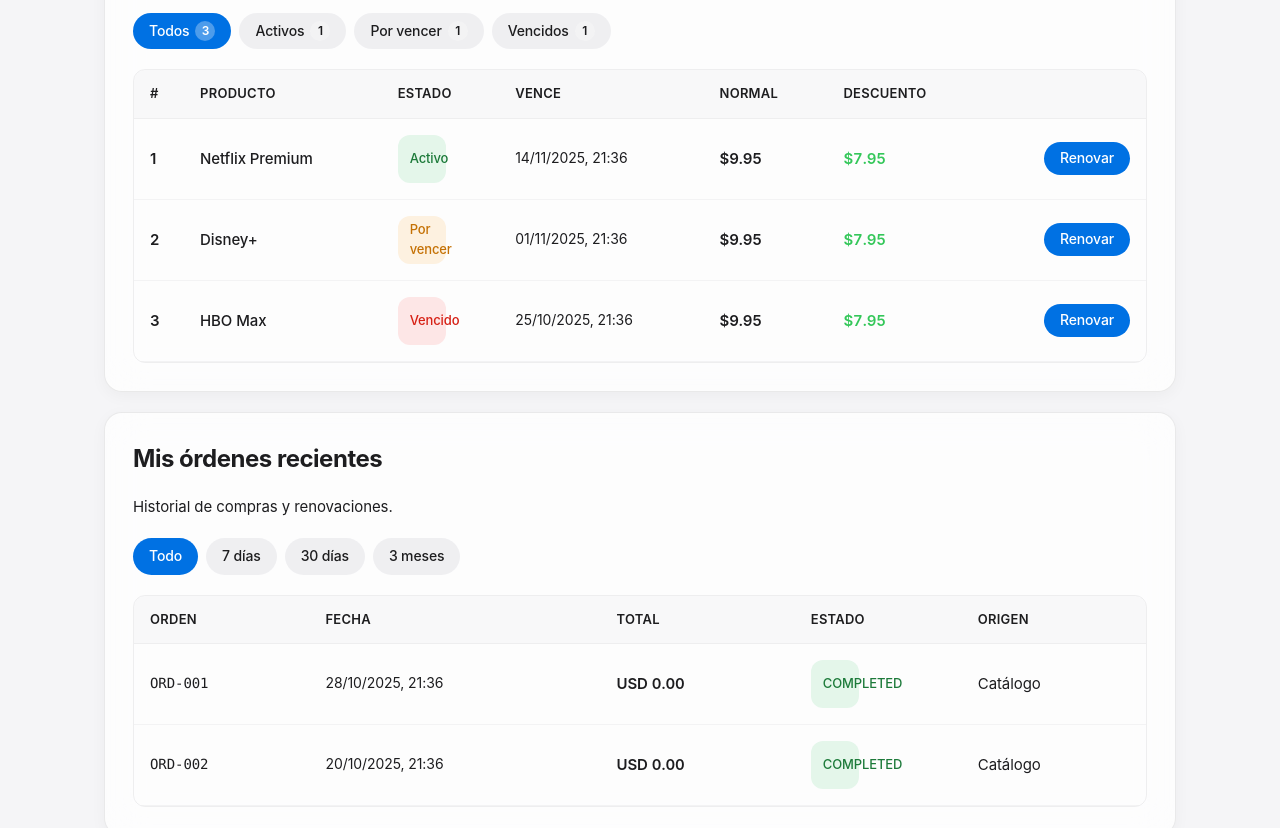
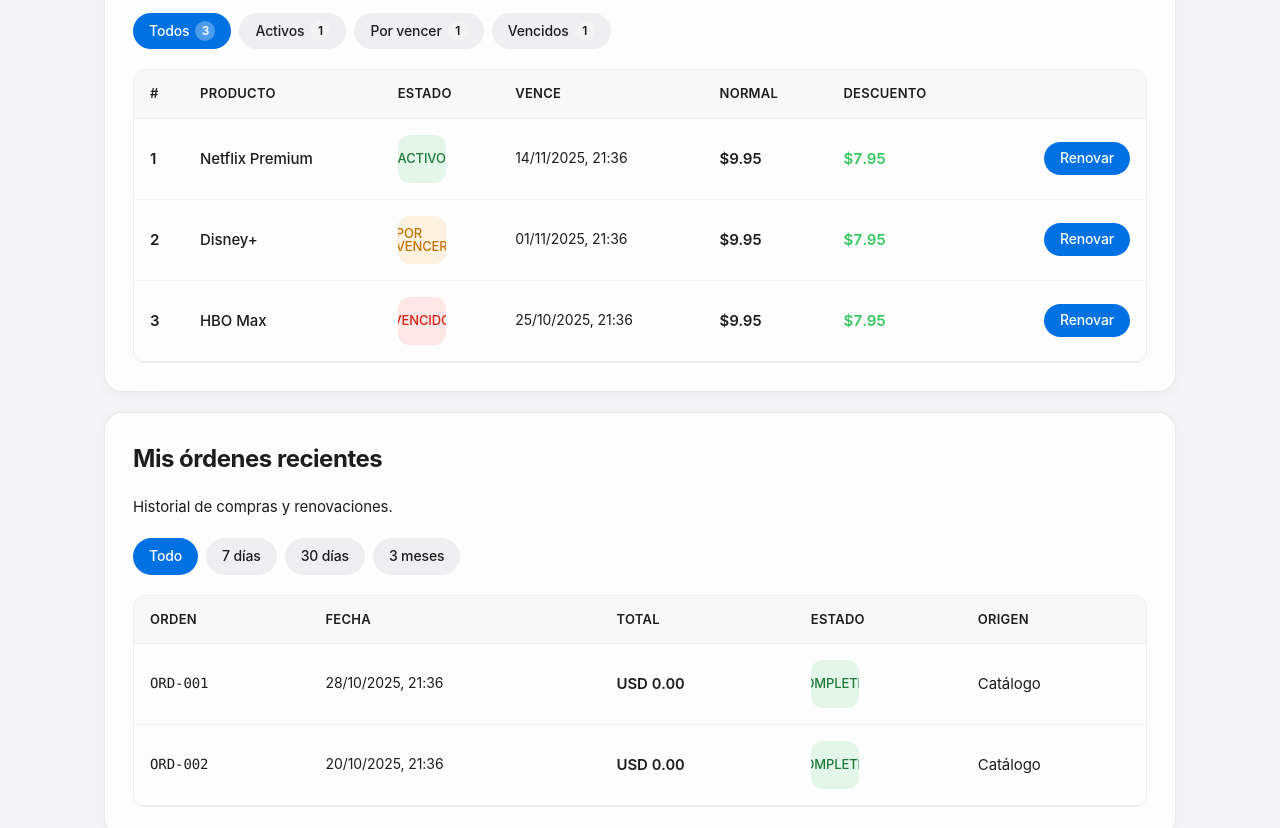
Before and after one commit to allanbarahona-web3/skyplay-wholesalers, a Next.js app in the folder frontend/: page /panel in a window 1280 px wide. Shown: the part 780-1608 px from the top of the page. Built offline with nearby package versions, Linux system fonts and the light colour scheme.

Commit message:
🎨 UI: Badges más grandes y letras centradas
- Font-size aumentado a 2.2rem
- Font-weight 900 (extra bold)
- Letras perfectamente centradas con flexbox
- Letter-spacing ajustado para mejor legibilidad

```diff
--- a/frontend/src/app/globals.css
+++ b/frontend/src/app/globals.css
@@ -373,7 +373,22 @@
   align-items: center;
   justify-content: center;
 }
-.badge{width:48px;height:48px; border-radius:14px; display:grid; place-items:center; font-weight:700; color:white; font-size: 1.1rem;}
+.badge{
+  width:48px;
+  height:48px;
+  border-radius:14px;
+  display:flex;
+  align-items:center;
+  justify-content:center;
+  font-weight:900;
+  color:white;
+  font-size: 2.2rem;
+  line-height: 1;
+  text-transform: uppercase;
+  overflow: hidden;
+  font-family: -apple-system, BlinkMacSystemFont, 'Segoe UI', 'Helvetica Neue', Arial, sans-serif;
+  letter-spacing: -0.03em;
+}
 .name{font-weight:600; font-size:1.1rem; letter-spacing: -0.02em;}
 .meta{color:var(--muted); font-size:.88rem; margin-top: 2px;}
 .details{display:none; padding:16px; border-top:0.5px solid rgba(0,0,0,.08); grid-column:1/-1; margin-top: 6px;}
```
